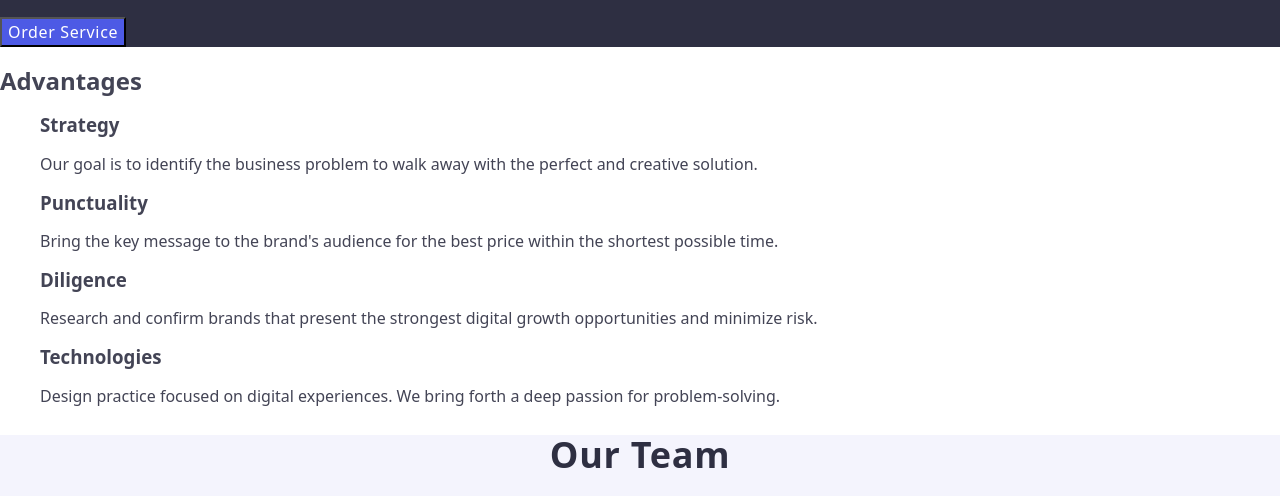
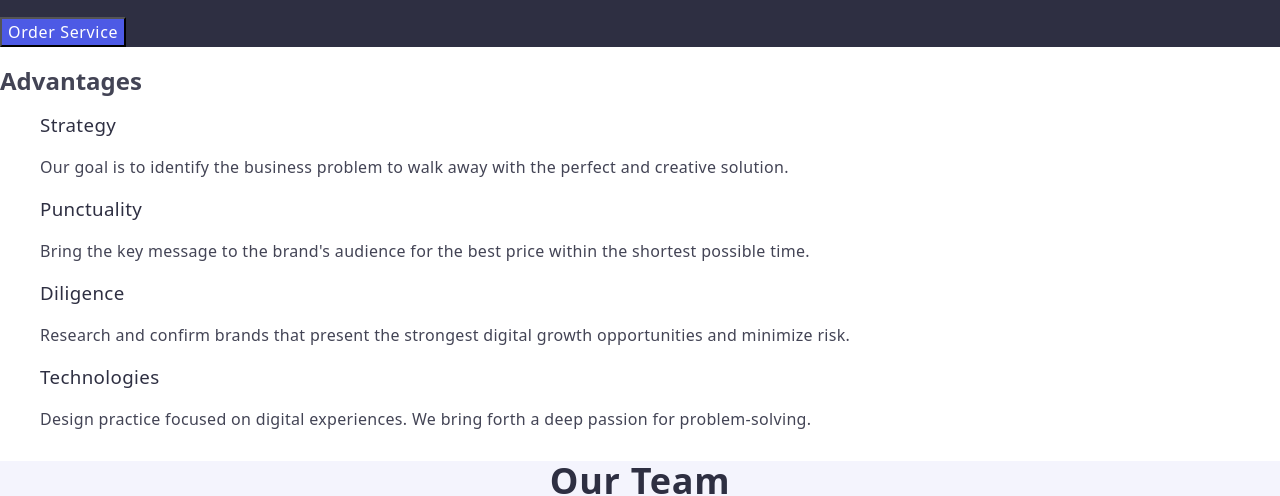
Before and after one commit to LobanovSK/goit-markup-hw-02, a plain HTML site: page index.html in a window 1280 px wide. Shown: the part 309-805 px from the top of the page. Drawn offline with nearby package versions, Linux system fonts and the light colour scheme.

Commit message:
fixed styles

```diff
--- a/css/styles.css
+++ b/css/styles.css
@@ -74,18 +74,18 @@ a {
   color: #ffffff;
   cursor: pointer;
 }
-.button-section1:focus,
+.button-section-one:focus,
 .button-section-one:hover {
   background-color: #404bbf;
 }
-.Advantages .h3 {
+.advantages-title {
   font-weight: 500;
   font-size: 20;
   line-height: 1.2;
   letter-spacing: 0.02em;
   color: #2e2f42;
 }
-.Advantages .p {
+.advantages-text {
   line-height: 1.5;
   letter-spacing: 0.02em;
 }
--- a/index.html
+++ b/index.html
@@ -59,31 +59,31 @@
       <!--section2-->
       <section>
         <h2>Advantages</h2>
-        <ul class="Advantages">
+        <ul>
           <li>
-            <h3>Strategy</h3>
-            <p>
+            <h3 class="advantages-title">Strategy</h3>
+            <p class="advantages-text">
               Our goal is to identify the business problem to walk away with the
               perfect and creative solution.
             </p>
           </li>
           <li>
-            <h3>Punctuality</h3>
-            <p>
+            <h3 class="advantages-title">Punctuality</h3>
+            <p class="advantages-text">
               Bring the key message to the brand's audience for the best price
               within the shortest possible time.
             </p>
           </li>
           <li>
-            <h3>Diligence</h3>
-            <p>
+            <h3 class="advantages-title">Diligence</h3>
+            <p class="advantages-text">
               Research and confirm brands that present the strongest digital
               growth opportunities and minimize risk.
             </p>
           </li>
           <li>
-            <h3>Technologies</h3>
-            <p>
+            <h3 class="advantages-title">Technologies</h3>
+            <p class="advantages-text">
               Design practice focused on digital experiences. We bring forth a
               deep passion for problem-solving.
             </p>
@@ -131,8 +131,7 @@
     </main>
     <footer class="footer">
       <a class="footer-logo" href="./index.html"
-        >WebStudio
-        <span class="footer-logo-studio">"Studio"</span>
+        >Web<span class="footer-logo-studio">Studio</span>
       </a>
       <p class="footer-text">
         Increase the flow of customers and sales for your business with digital
```
